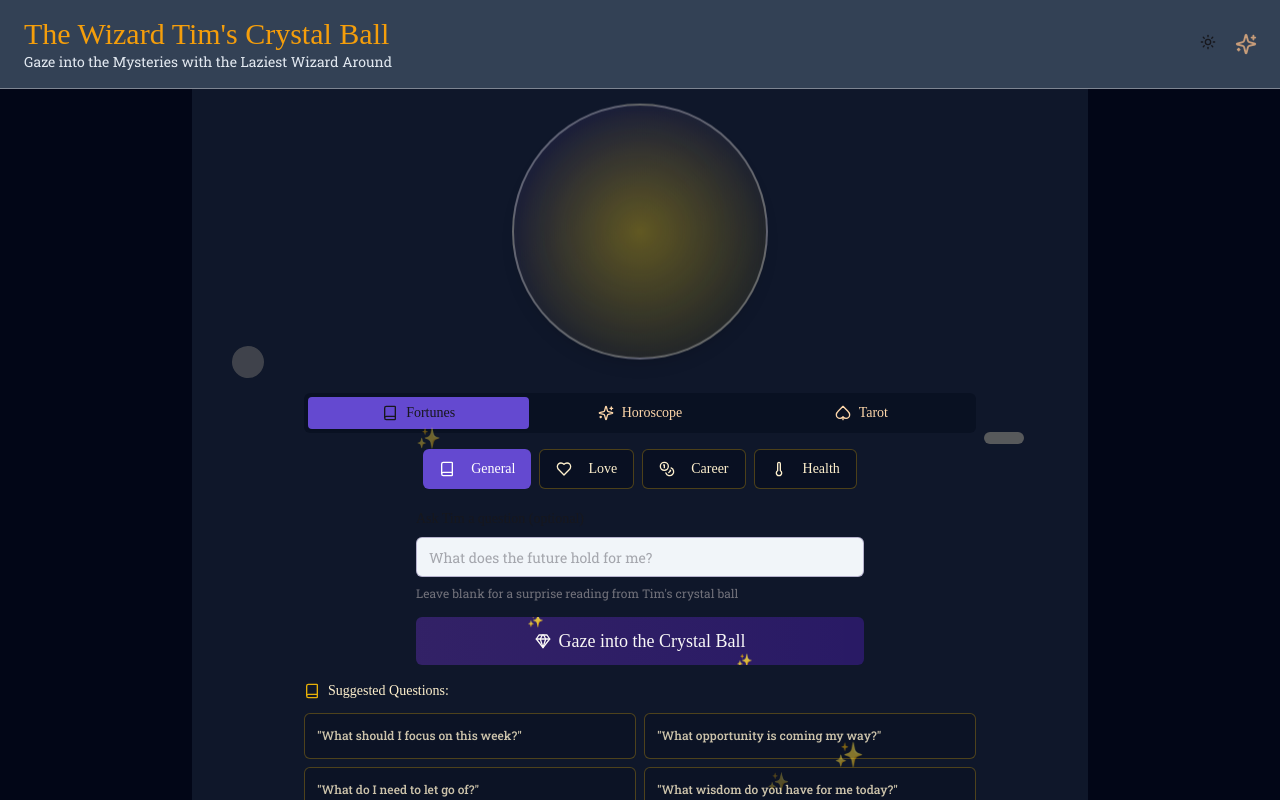
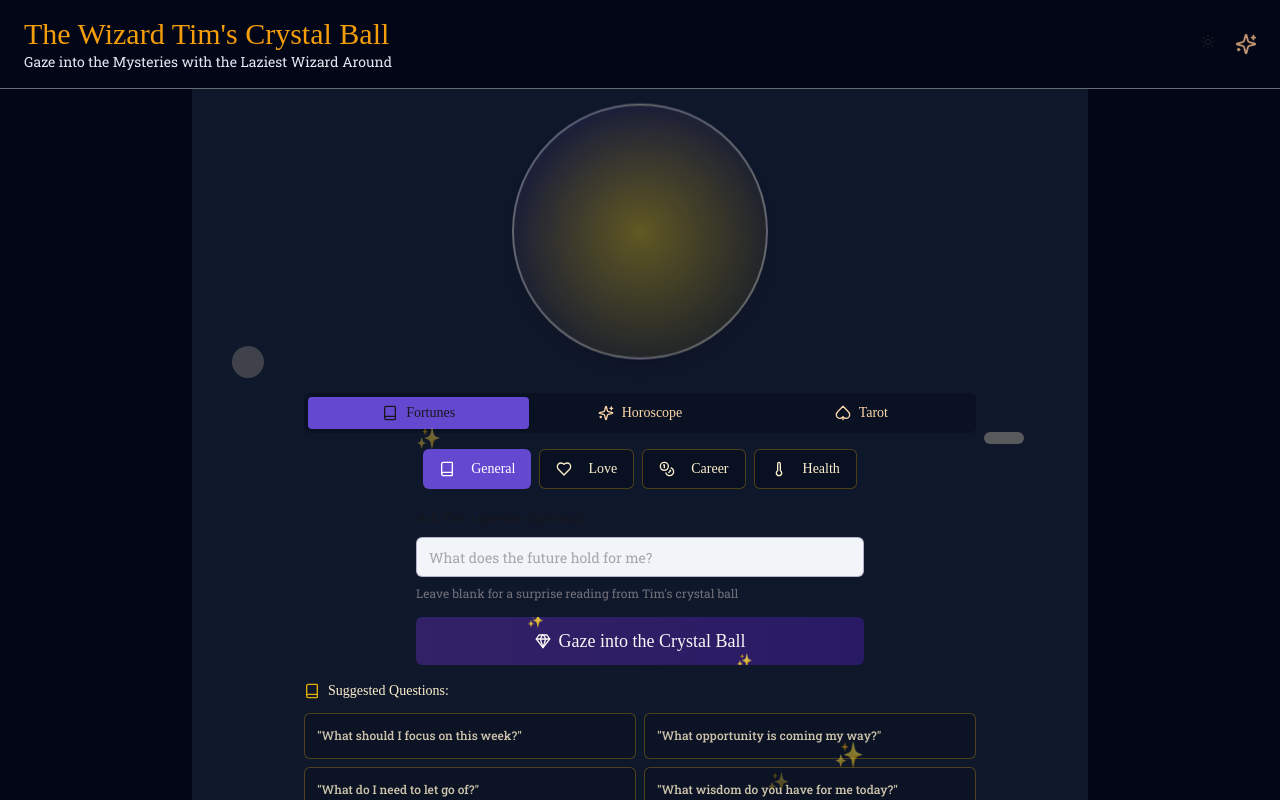
Before and after one commit to wizardtim88/tims-crystal-crumbles-16, a React (Vite) app: page / in a window 1280 px wide. Both pictures are taken after a click on the button 1210 px from the left and 44 px from the top of the page. Shown: the top 800 px of the page. Built offline with nearby package versions, Linux system fonts and the light colour scheme; a web font is replaced by a local one.

Commit message:
Visual edit in Lovable
Edited UI in Lovable

```diff
--- a/src/components/ThemeToggle.tsx
+++ b/src/components/ThemeToggle.tsx
@@ -1,35 +1,19 @@
 import React from 'react';
 import { Moon, Sun } from 'lucide-react';
 import { Button } from '@/components/ui/button';
-
 interface ThemeToggleProps {
   isDark: boolean;
   onToggle: () => void;
 }
-
-const ThemeToggle: React.FC<ThemeToggleProps> = ({ isDark, onToggle }) => {
-  return (
-    <Button
-      variant="ghost"
-      size="sm"
-      onClick={onToggle}
-      className="relative p-2 text-foreground hover:bg-background/20 transition-all duration-300"
-      aria-label={`Switch to ${isDark ? 'light' : 'dark'} mode`}
-    >
-      <div className="relative w-5 h-5">
-        <Sun
-          className={`h-5 w-5 absolute transition-all duration-300 ${
-            isDark ? 'rotate-90 scale-0 opacity-0' : 'rotate-0 scale-100 opacity-100'
-          }`}
-        />
-        <Moon
-          className={`h-5 w-5 absolute transition-all duration-300 ${
-            isDark ? 'rotate-0 scale-100 opacity-100' : '-rotate-90 scale-0 opacity-0'
-          }`}
-        />
+const ThemeToggle: React.FC<ThemeToggleProps> = ({
+  isDark,
+  onToggle
+}) => {
+  return <Button variant="ghost" size="sm" onClick={onToggle} className="relative p-2 text-foreground hover:bg-background/20 transition-all duration-300" aria-label={`Switch to ${isDark ? 'light' : 'dark'} mode`}>
+      <div className="relative w-5 h-5 bg-slate-950">
+        <Sun className={`h-5 w-5 absolute transition-all duration-300 ${isDark ? 'rotate-90 scale-0 opacity-0' : 'rotate-0 scale-100 opacity-100'}`} />
+        <Moon className={`h-5 w-5 absolute transition-all duration-300 ${isDark ? 'rotate-0 scale-100 opacity-100' : '-rotate-90 scale-0 opacity-0'}`} />
       </div>
-    </Button>
-  );
+    </Button>;
 };
-
 export default ThemeToggle;
--- a/src/pages/Index.tsx
+++ b/src/pages/Index.tsx
@@ -157,7 +157,7 @@ const Index = () => {
       {!isDarkMode && <div className="absolute inset-0 backdrop-blur-[1px] bg-slate-950"></div>}
 
       {/* Header */}
-      <header className="w-full backdrop-blur-sm border-b border-border/50 py-4 px-6 flex justify-between items-center z-10 relative bg-slate-700">
+      <header className="w-full backdrop-blur-sm border-b border-border/50 py-4 px-6 flex justify-between items-center z-10 relative bg-slate-950">
         <div className="flex flex-col">
           <h1 className="text-2xl md:text-3xl font-wizard text-amber-500">
             The Wizard Tim's Crystal Ball
```
